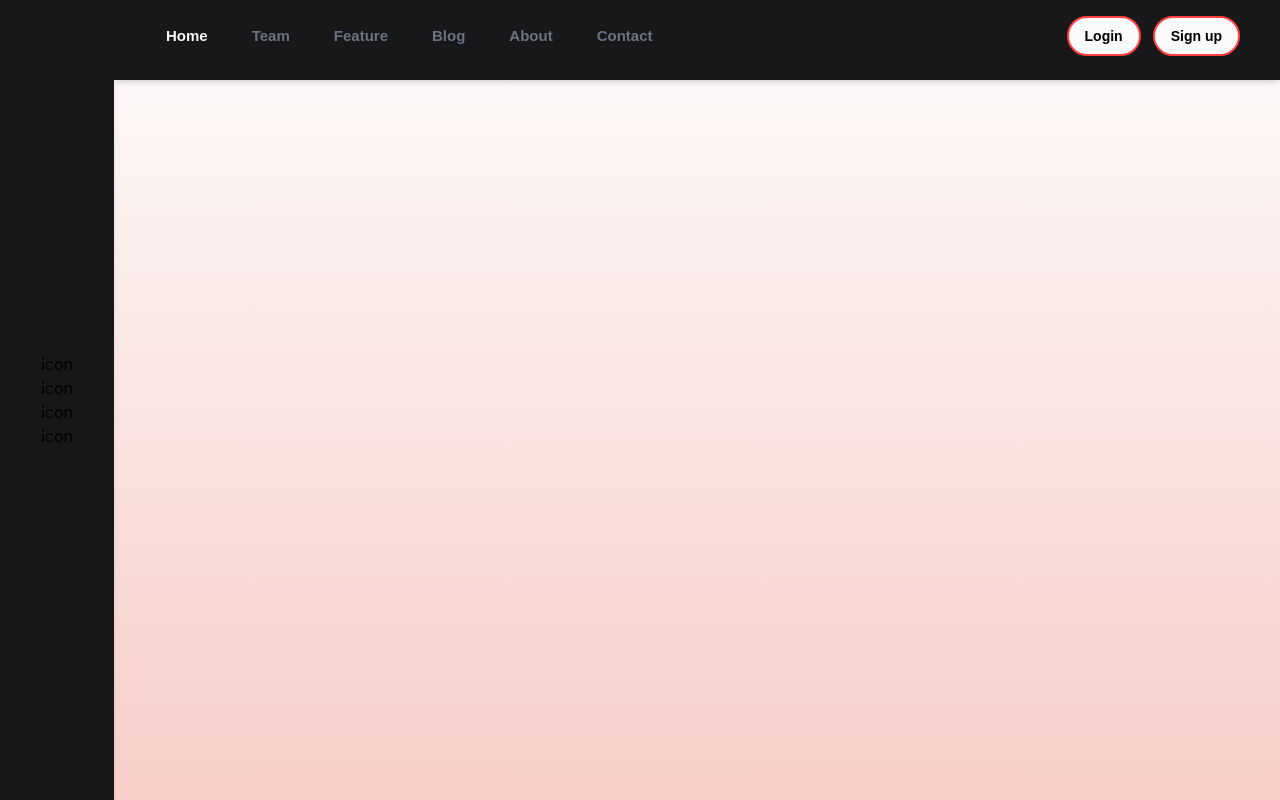
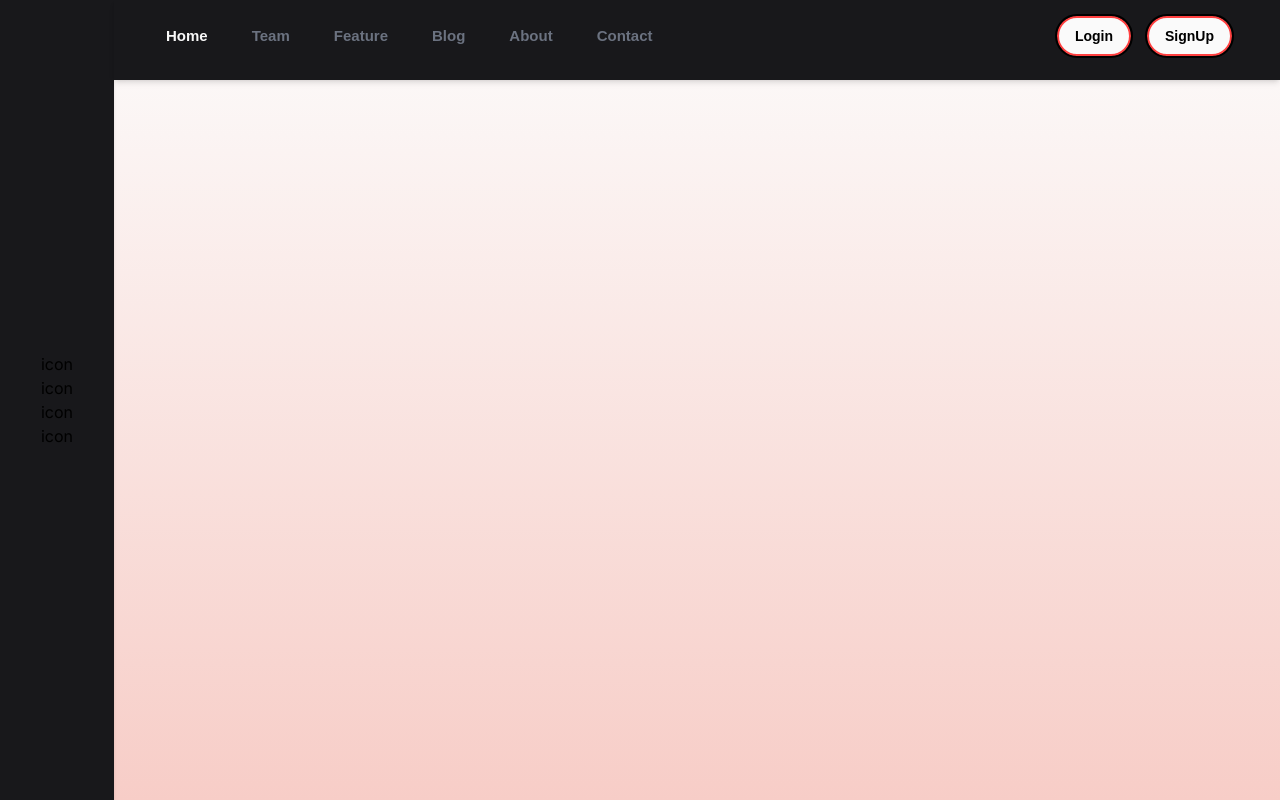
Before and after one commit to xxrobone/connexion, a Next.js app: page /dashboard in a window 1280 px wide. Built offline with nearby package versions, Linux system fonts and the light colour scheme.

Commit message:
header, added button - btn fix

```diff
--- a/components/ui/button/Button.tsx
+++ b/components/ui/button/Button.tsx
@@ -18,7 +18,7 @@ type LookupObject<T extends ButtonPropsKey, U = string> = Record<
 >;
 
 const baseClasses =
-  "font-semibold focus-visible:outline-none focus-visible:ring-2 focus-visible:ring-offset-2 disabled:hover:cursor-not-allowed disabled:bg-gray-300 disabled:text-gray-400 active:translate-y-px disabled:active:translate-y-0";
+  "font-semibold mx-1 lg:mx-2 focus-visible:outline-none focus-visible:ring-2 focus-visible:ring-offset-2 disabled:hover:cursor-not-allowed disabled:bg-gray-300 disabled:text-gray-400 active:translate-y-px disabled:active:translate-y-0";
 
 const toneClasses: LookupObject<
   ButtonProps["tone"],
@@ -29,7 +29,7 @@ const toneClasses: LookupObject<
     light:
       "bg-sky-200 text-sky-900 hover:bg-sky-300 focus-visible:ring-sky-500",
     bordered:
-      "outline outline-2 outline-sky-500 hover:bg-sky-200 focus-visible:ring-sky-500 dark:text-white dark:hover:text-black",
+      "outline outline-2 font-bold text-black border-2 border-[#ff4040] bg-[#fafafa] transition-all ease-in-out duration-300 hover:bg-transparent hover:text-[#f8f8f8]",
   },
   danger: {
     bold: "bg-rose-400 hover:bg-rose-500 focus-visible:ring-rose-500",
@@ -62,8 +62,8 @@ const shapeClasses: LookupObject<ButtonProps["shape"]> = {
 
 const sizeClasses: Record<NonNullable<ButtonProps["size"]>, string> = {
   sm: "p-2 text-sm",
-  md: "px-4 py-3 text-base",
-  lg: "px-8 py-4 text-lg",
+  md: "px-4 py-2 text-sm",
+  lg: "px-8 py-4 text-base",
 };
 
 const loadingClasses =
--- a/components/ui/header/Header.tsx
+++ b/components/ui/header/Header.tsx
@@ -1,16 +1,14 @@
 import React from 'react';
+import { Button } from '../button/Button';
 
 const Header = () => {
   return (
     <header className='w-screen shadow-md py-4 px-4 sm:px-10 bg-zinc-900 font-[sans-serif] h-[80px]'>
       <div className='flex flex-wrap items-center justify-between gap-5 relative'>
         <div className='flex lg:order-1 max-sm:ml-auto'>
-          <button className='px-4 py-2 text-sm rounded-full font-bold text-black border-2 border-[#ff4040] bg-[#fafafa] transition-all ease-in-out duration-300 hover:bg-transparent hover:text-[#f8f8f8]'>
-            Login
-          </button>
-          <button className='px-4 py-2 text-sm rounded-full font-bold text-black border-2 border-[#ff4040] bg-[#fafafa] transition-all ease-in-out duration-300 hover:bg-transparent hover:text-[#f8f8f8] ml-3'>
-            Sign up
-          </button>
+          <Button size='md' impact='bordered' shape='pill'>Login</Button>
+          <Button size='md' impact='bordered' shape='pill'>SignUp</Button>
+          {/* Hamburger menu -  */}
           <button id='toggle' className='lg:hidden ml-7'>
             <svg
               className='w-7 h-7'
```
